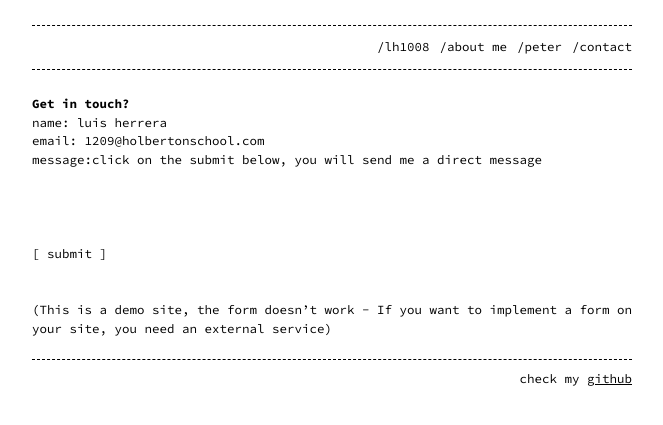
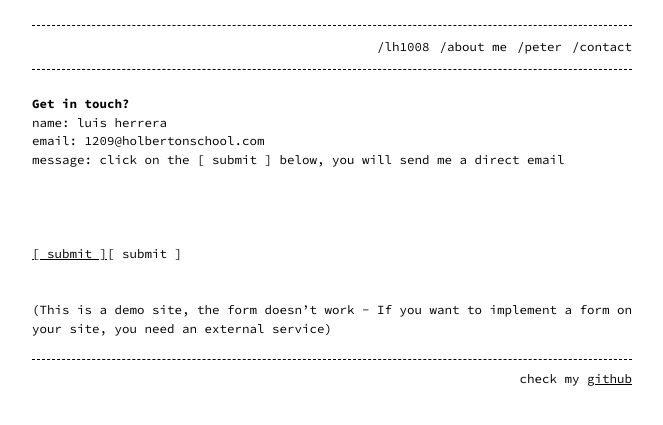
Before and after one commit to lh1008/lh1008.github.io, a Jekyll site: the page built from contact.md, in a window 1280 px wide. Shown: the top 425 px of the page, without its empty margins (308-971 px from the left). Built offline with Jekyll 4.4.1, drawn with Linux system fonts in a browser that asks for light colours.

Commit message:
Fixing contact <a> element to send email

```diff
--- a/contact.md
+++ b/contact.md
@@ -9,8 +9,8 @@ permalink: /contact
 <form>
   <input type="text" id="name" name="name" placeholder="name: luis herrera" autocomplete="off">
   <input type="text" id="email" name="email" placeholder="email: 1209@holbertonschool.com" autocomplete="off">
-  <textarea rows="5" id="message" name="message" placeholder="message:click on the submit below, you will send me a direct message" autocomplete="off"></textarea>
-  <a href="mailto: 1209@holbertonschool.com"><input type="submit" value="[ submit ]"></a>
+  <textarea rows="5" id="message" name="message" placeholder="message: click on the [ submit ] below, you will send me a direct email" autocomplete="off"></textarea>
+  <a href="mailto: 1209@holbertonschool.com">[ submit ]<input type="submit" value="[ submit ]"></a>
 </form>
 
 <br /><br />(This is a demo site, the form doesn't work - If you want to implement a form on your site, you need an external service)
```
